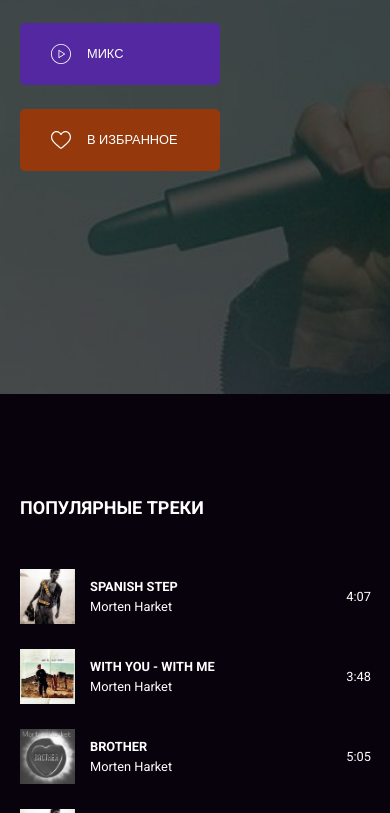
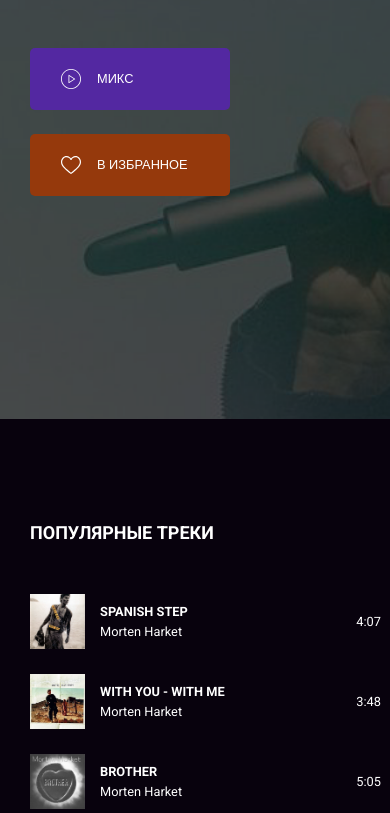
Before and after one commit to MityaDementiy/layout-designer-project-lvl2, a website: page src/artist.html in a window 390 px wide. Shown: the part 310-1123 px from the top of the page. Drawn offline with Linux system fonts and the light colour scheme.

Commit message:
Fix margins and html structure

```diff
--- a/src/artist.html
+++ b/src/artist.html
@@ -14,7 +14,7 @@
 
 <body>
   <header class="relative header">
-    <div class="container pt-25">
+    <div class="container">
       <nav class="d-flex align-center nav">
         <div class="logo-group d-flex align-center">
           <img src="../src/images/logo.svg" alt="musical note" class="logo" width="24px">
@@ -50,7 +50,8 @@
       </div>
     </div>
   </section>
-  <section class="popular-tracks bg-black pt-100">
+  <section class="bg-black">
+    <section class="popular-tracks pt-100">
       <div class="container">
         <h2 class="artist-subheadear">Популярные треки</h2>
         <div class="popular-tracks-list d-flex">
@@ -78,7 +79,8 @@
           </div>
           <div class="track d-flex mb-25 mr-49">
             <div class="d-flex align-center">
-            <img src="../src/images/Brother.png" class="popular-track-image" width="55px" alt="man with typing maching">
+              <img src="../src/images/Brother.png" class="popular-track-image" width="55px"
+                alt="man with typing maching">
               <div class="track-info d-flex">
                 <div class="track-title">Brother</div>
                 <div class="track-author">Morten Harket</div>
@@ -122,7 +124,7 @@
         </div>
       </div>
     </section>
-  <section class="discography bg-black pt-100">
+    <section class="discography pt-100">
       <div class="container">
         <h2 class="artist-subheadear">Дискография</h2>
         <div class="albums-list d-flex">
@@ -136,7 +138,8 @@
             </div>
           </div>
           <div class="album mr-50 mb-25">
-          <img src="../src/images/Out of My Hands.png" widt="250px" class="album-image mb-10" alt="album Brother cover">
+            <img src="../src/images/Out of My Hands.png" widt="250px" class="album-image mb-10"
+              alt="album Brother cover">
             <div class="album-name">
               Out Of My Hands
             </div>
@@ -145,7 +148,8 @@
             </div>
           </div>
           <div class="album mr-50 mb-25">
-          <img src="../src/images/Letter from Egypt.png" widt="250px" class="album-image mb-10" alt="album Brother cover">
+            <img src="../src/images/Letter from Egypt.png" widt="250px" class="album-image mb-10"
+              alt="album Brother cover">
             <div class="album-name">
               Letter From Egypt
             </div>
@@ -172,7 +176,8 @@
             </div>
           </div>
           <div class="album mr-50">
-          <img src="../src/images/Poetenes Evangelium.png" widt="250px" class="album-image mb-10" alt="album Brother cover">
+            <img src="../src/images/Poetenes Evangelium.png" widt="250px" class="album-image mb-10"
+              alt="album Brother cover">
             <div class="album-name">
               Poetenes Evangelium
             </div>
@@ -183,6 +188,7 @@
         </div>
       </div>
     </section>
+  </section>
 </body>
 
 </html>
--- a/src/scss/pages/artist.scss
+++ b/src/scss/pages/artist.scss
@@ -106,7 +106,8 @@
   .container {
     max-width: 90%;
     margin: 0;
-    padding: 0 20px;
+    margin-right: 20px;
+    margin-left: 20px;
   }
 
   .album:nth-child(2),
--- a/src/scss/shared/header.scss
+++ b/src/scss/shared/header.scss
@@ -47,6 +47,7 @@
 
 .header {
   position: absolute;
+  top: 25px;
   right: 0;
   left: 0;
 }
@@ -156,7 +157,7 @@
   .container {
     max-width: 85%;
     margin: 0;
-    padding: 25px 20px;
+    padding: 0 25px;
   }
 
   .menu {
@@ -175,17 +176,18 @@
   }
 
   .artist-promo {
-    padding-top: 200px;
+    padding-top: 225px;
   }
 
   .artist-name {
+    margin-bottom: 13px;
+
     font-size: 30px;
     line-height: 45px;
   }
 
   .buttons {
     flex-direction: column;
-    margin-top: 45px;
   }
 
   .button {
```
Also changed, not shown: src/css/style.css, 1 other file. Lines whose indentation alone changed are shown as unchanged.
